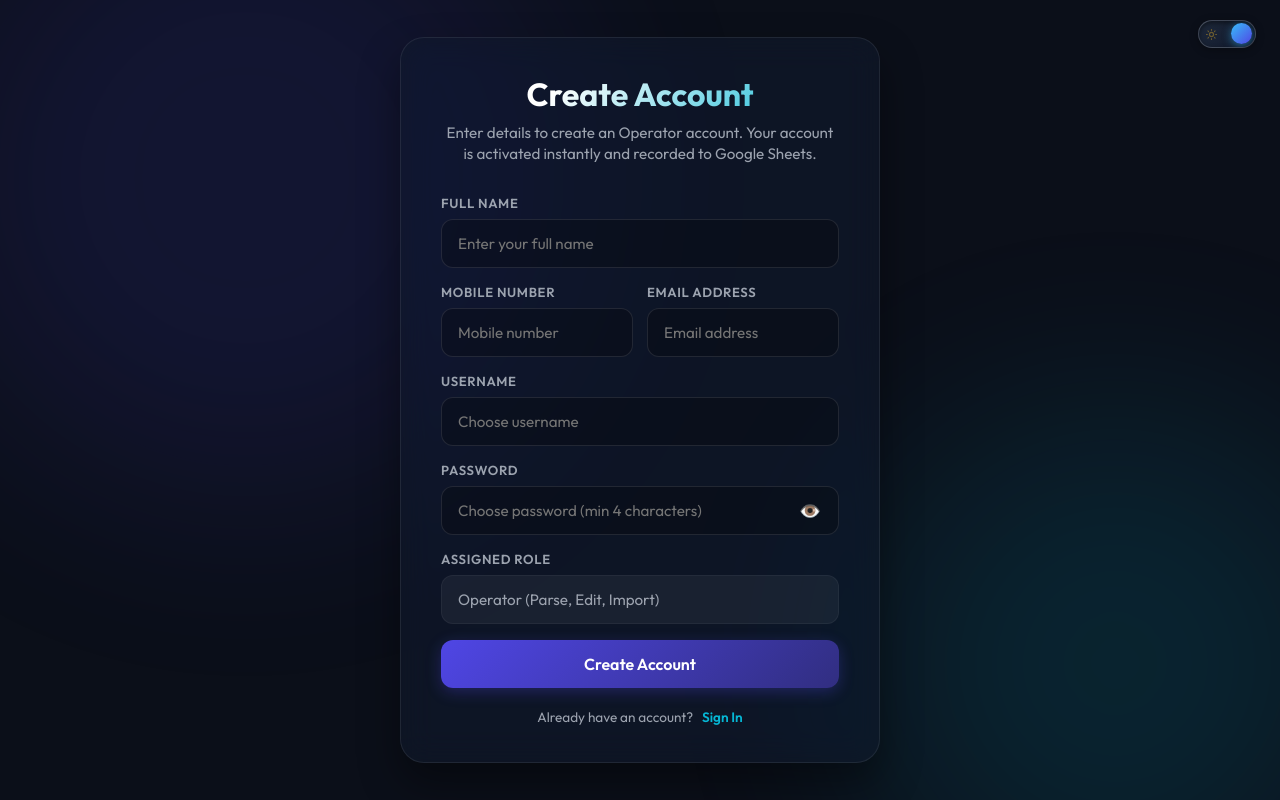
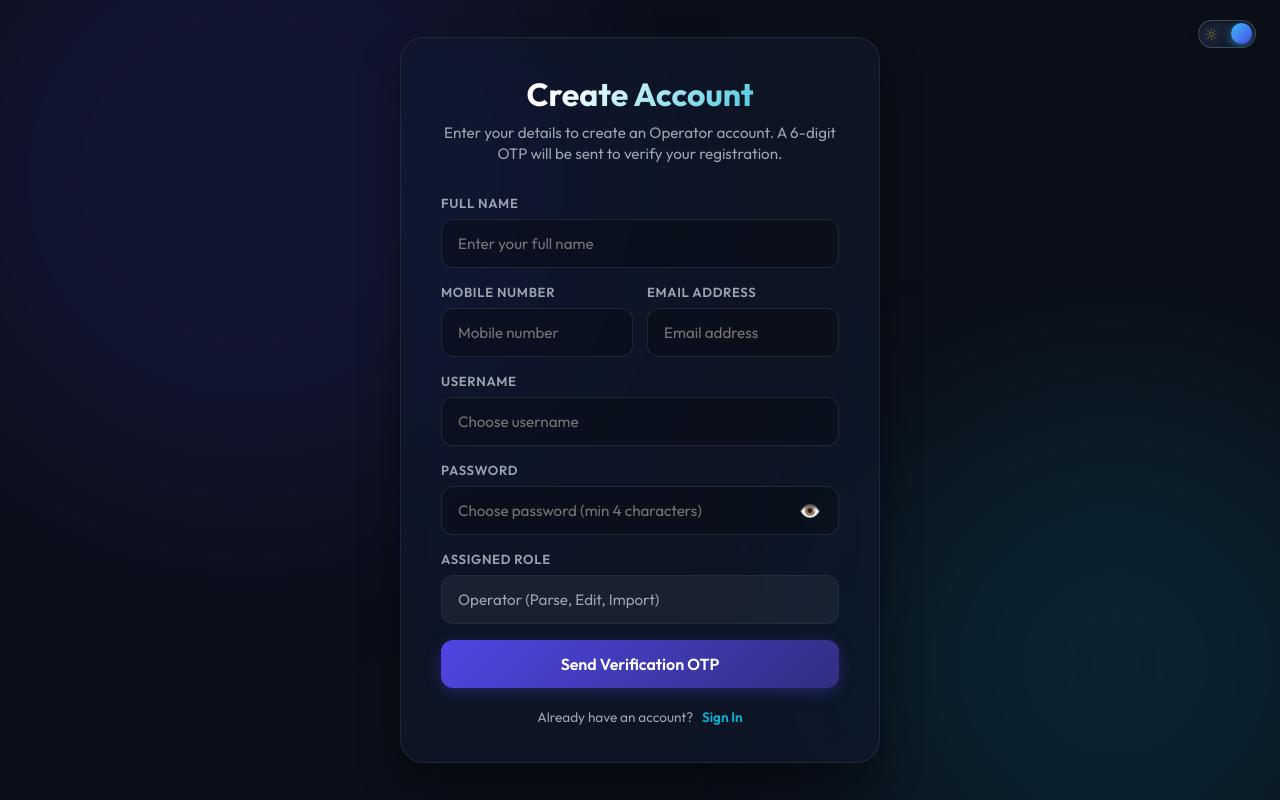
Before and after one commit to Skgrow20/bank-pdf-converter-, a Flask app: page /register in a window 1280 px wide. Run offline with Flask 3, Linux system fonts and the light colour scheme.

Commit message:
Add files via upload

```diff
--- a/templates/register.html
+++ b/templates/register.html
@@ -423,7 +423,7 @@
     <!-- Registration card -->
     <div class="register-container">
         <h1>Create Account</h1>
-        <p class="subtitle">Enter details to create an Operator account. Your account is activated instantly and recorded to Google Sheets.</p>
+        <p class="subtitle">Enter your details to create an Operator account. A 6-digit OTP will be sent to verify your registration.</p>
 
         <!-- Error alert message -->
         {% if error %}
@@ -472,7 +472,7 @@
             </div>
 
             <!-- Submit Button -->
-            <button type="submit" class="btn">Create Account</button>
+            <button type="submit" class="btn">Send Verification OTP</button>
         </form>
 
         <div style="margin-top: 20px; text-align: center; font-size: 0.85rem;">
```
